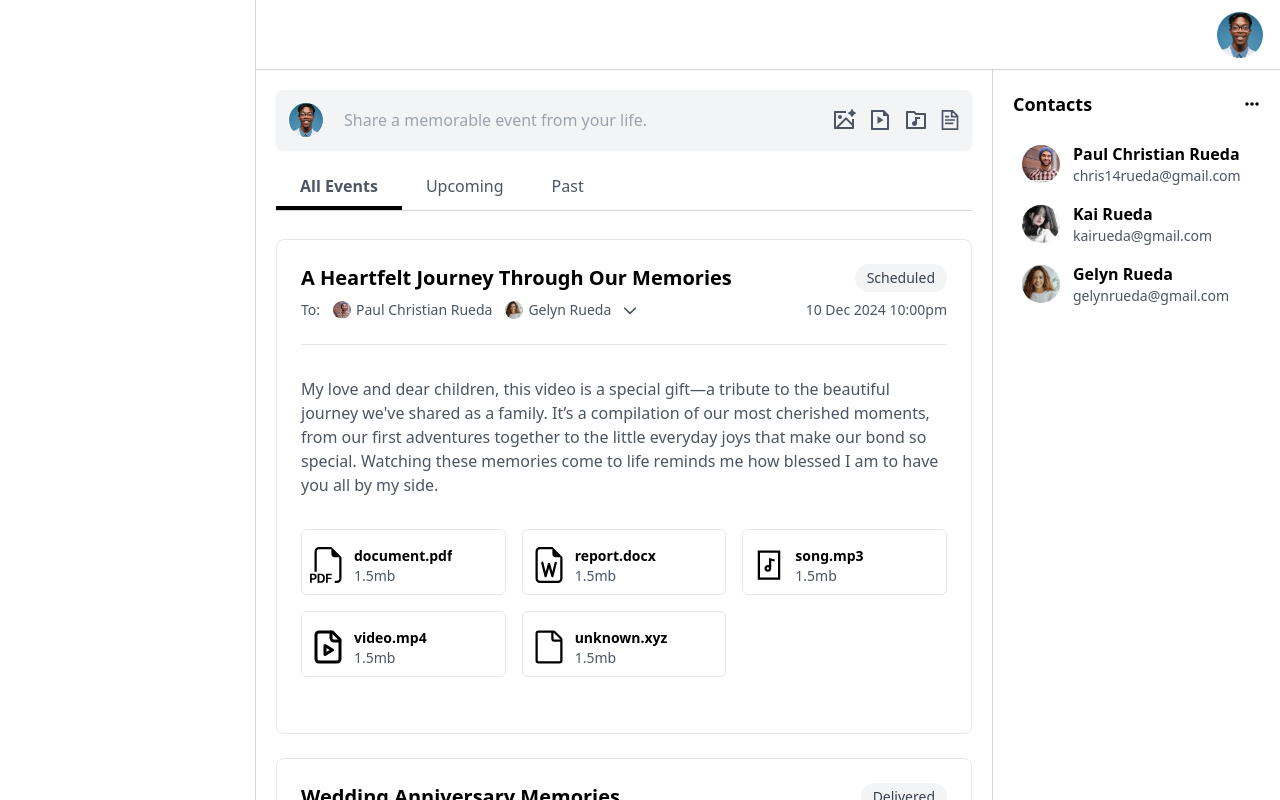
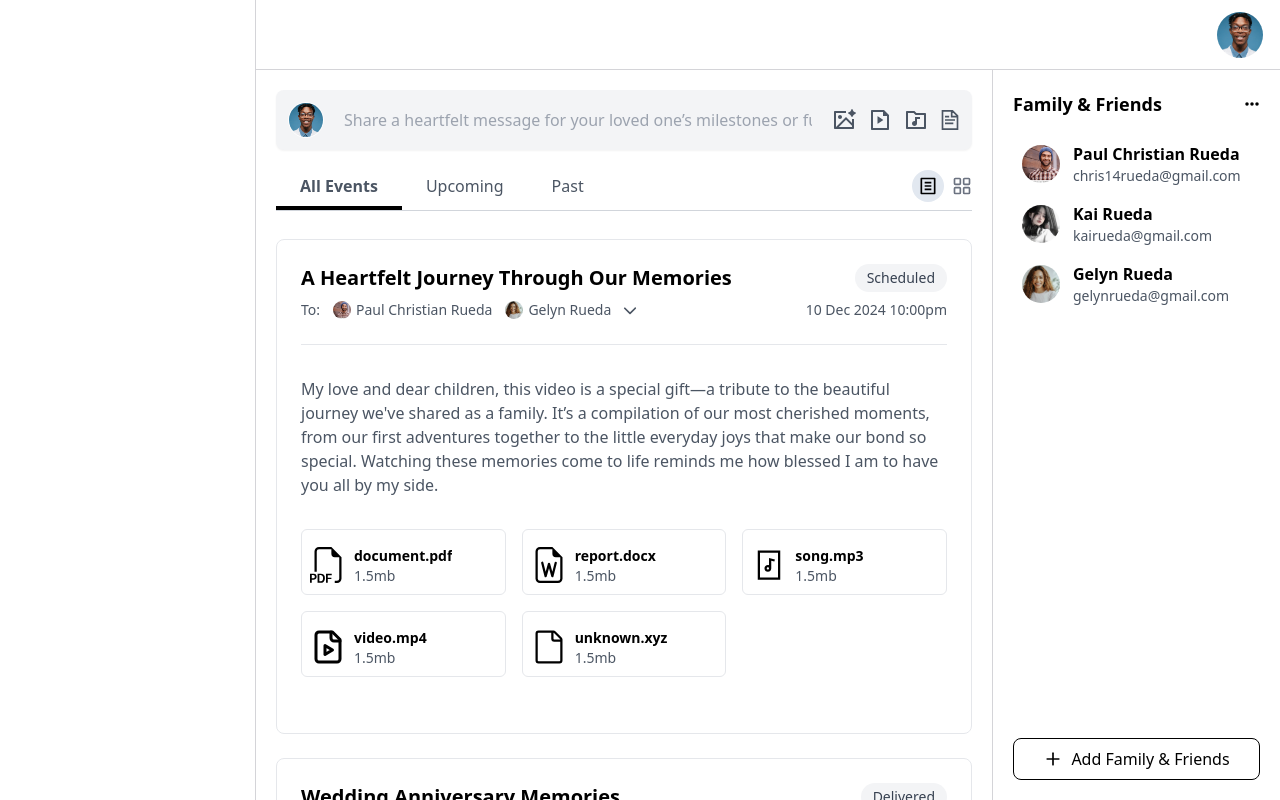
Before and after one commit to nexuslifeline/supabase-playground, a React (Vite) app: page / in a window 1280 px wide. Built offline with nearby package versions, Linux system fonts and the light colour scheme.

Commit message:
add love ones form

```diff
--- /dev/null
+++ b/src/components/ContactForm/ContactForm.jsx
@@ -0,0 +1,76 @@
+import { useState } from "react";
+import Tabs from "@components/Tabs/Tabs";
+import UserPhoto from "@components/UserPhoto/UserPhoto";
+import ProfilePhoto from "@assets/profile.jpeg";
+import { RiImageAiLine } from "react-icons/ri";
+import { RiFileVideoLine } from "react-icons/ri";
+import { RiFolderMusicLine } from "react-icons/ri";
+import { GrDocumentText } from "react-icons/gr";
+
+const ContactForm = () => {
+  const [attachments, setAttachments] = useState({
+    photo: null,
+    video: null,
+    audio: null
+  });
+
+  const handleFileChange = (type, event) => {
+    setAttachments({ ...attachments, [type]: event.target.files[0] });
+  };
+
+  return (
+    <div className="mx-auto bg-white">
+      <div className="mt-4 space-y-2">
+        {/* Title Input */}
+        <label className="block text-sm font-medium text-gray-900">Name</label>
+        <input
+          type="text"
+          name="title"
+          placeholder="Name"
+          className="w-full p-2 text-gray-700 bg-gray-100 border rounded-lg focus:outline-none focus:ring-2 focus:ring-blue-500"
+        />
+
+        <label className="block text-sm font-medium text-gray-900">Email</label>
+        <input
+          type="text"
+          name="title"
+          placeholder="Email"
+          className="w-full p-2 text-gray-700 bg-gray-100 border rounded-lg focus:outline-none focus:ring-2 focus:ring-blue-500"
+        />
+
+        {/* Recipient Selection */}
+        <label className="block text-sm font-medium text-gray-900">
+          Relation
+        </label>
+        <select
+          name="relation"
+          className="w-full p-2 text-gray-700 bg-gray-100 border rounded-lg focus:outline-none focus:ring-2 focus:ring-blue-500"
+        >
+          <option>Spouse</option>
+          <option>Child</option>
+          <option>Sibling</option>
+          <option>Other</option>
+        </select>
+
+        {/* Date Input */}
+        <label className="block text-sm font-medium text-gray-900">
+          Birthday
+        </label>
+        <input
+          type="date"
+          name="date"
+          className="w-full p-2 text-gray-700 bg-gray-100 border rounded-lg focus:outline-none focus:ring-2 focus:ring-blue-500"
+        />
+      </div>
+
+      {/* Submit Button */}
+      <div className="flex justify-end">
+        <button className="px-5 py-2 mt-4 text-white bg-black rounded-lg ">
+          Create
+        </button>
+      </div>
+    </div>
+  );
+};
+
+export default ContactForm;
--- a/src/components/Modal/Modal.jsx
+++ b/src/components/Modal/Modal.jsx
@@ -12,7 +12,7 @@ export default function Modal({
 
   const sizeClasses = {
     sm: "w-1/4", // Small
-    md: "max-w-[520px] w-full", // Medium (Default)
+    md: "max-w-[500px] w-full", // Medium (Default)
     lg: "w-3/4", // Large
     xl: "w-11/12" // Extra Large
   };
--- a/src/components/RightPane/RightPane.jsx
+++ b/src/components/RightPane/RightPane.jsx
@@ -1,22 +1,47 @@
+import { useState } from "react";
+
 import { FaEllipsis } from "react-icons/fa6";
 
 import ProfilePhoto from "@assets/profile-boy-1.webp";
 import ProfilePhoto1 from "@assets/profile-girl-1.jpeg";
 import ProfilePhoto2 from "@assets/profile-girl-2.jpeg";
 import UserPhoto from "@components/UserPhoto/UserPhoto";
+import Modal from "@/components/Modal/Modal";
+import ContactForm from "@/components/ContactForm/ContactForm";
+
+import { FiPlus } from "react-icons/fi";
 
 const RightPane = () => {
+  const [isOpen, setIsOpen] = useState(false);
+
+  const handleAddContact = () => {
+    setIsOpen(true);
+  };
+
   return (
+    <>
+      <Modal
+        title="Add Family & Friends"
+        description="Add loved ones to send messages on life milestones or future dates."
+        isOpen={isOpen}
+        onClose={() => setIsOpen(false)}
+      >
+        <ContactForm />
+      </Modal>
       <div className="flex-col items-start hidden h-full gap-4 p-5 border-l min-w-72 border-zinc-300 md:inline-flex">
         <div className="flex items-center w-full">
-        <span className="text-lg font-semibold">Contacts</span>
+          <span className="text-lg font-semibold">Family & Friends</span>
           <button className="ml-auto cursor-pointer">
             <FaEllipsis />
           </button>
         </div>
-      <div className="w-full">
+        <div className="flex-grow w-full">
           <div className="flex items-center gap-3 p-2 rounded-md cursor-pointer hover:bg-gray-200">
-          <UserPhoto src={ProfilePhoto} size="h-10 w-10" className="relative" />
+            <UserPhoto
+              src={ProfilePhoto}
+              size="h-10 w-10"
+              className="relative"
+            />
             <div className="flex flex-col">
               <span className="text-base font-semibold">
                 Paul Christian Rueda
@@ -47,11 +72,24 @@ const RightPane = () => {
             />
             <div className="flex flex-col">
               <span className="text-base font-semibold">Gelyn Rueda</span>
-            <span className="text-sm text-gray-600">gelynrueda@gmail.com</span>
+              <span className="text-sm text-gray-600">
+                gelynrueda@gmail.com
+              </span>
             </div>
           </div>
         </div>
+
+        <div className="flex justify-end w-full mt-auto">
+          <button
+            onClick={handleAddContact}
+            className="inline-flex items-center justify-center w-full px-5 py-2 mt-4 text-black border border-black rounded-lg hover:bg-black hover:text-white"
+          >
+            <FiPlus className="mr-2 min-w-5 min-h-5" />
+            <span>Add Family & Friends</span>
+          </button>
         </div>
+      </div>
+    </>
   );
 };
 
--- a/src/components/ShareInput/ShareInput.jsx
+++ b/src/components/ShareInput/ShareInput.jsx
@@ -11,7 +11,7 @@ export default function ShareInput({ onShare }) {
       <UserPhoto src={ProfilePhoto} size="h-9 w-9" />
       <input
         type="text"
-        placeholder="Share a memorable event from your life."
+        placeholder="Share a heartfelt message for your loved one’s milestones or future events."
         className="flex-1 px-5 text-gray-700 placeholder-gray-400 bg-transparent focus:outline-none"
         onFocus={onShare}
       />
--- a/src/components/Tabs/Tabs.jsx
+++ b/src/components/Tabs/Tabs.jsx
@@ -1,11 +1,11 @@
 import { useState } from "react";
 
-export default function Tabs({ tabs }) {
+export default function Tabs({ tabs, children }) {
   const [activeTab, setActiveTab] = useState(0);
 
   return (
-    <div className="w-full my-3 border-b border-gray-300">
-      <div className="flex">
+    <div className="flex w-full my-3 border-b border-gray-300">
+      <div className="flex flex-grow">
         {tabs.map((tab, index) => (
           <button
             key={index}
@@ -21,6 +21,7 @@ export default function Tabs({ tabs }) {
           </button>
         ))}
       </div>
+      <div className="flex flex-grow-0">{children}</div>
     </div>
   );
 }
--- a/src/components/Timeline/Timeline.jsx
+++ b/src/components/Timeline/Timeline.jsx
@@ -5,6 +5,9 @@ import Tabs from "@components/Tabs/Tabs";
 import Modal from "@/components/Modal/Modal";
 import ShareEventForm from "@/components/ShareEventForm/ShareEventForm";
 import Memory from "@/components/Memory/Memory";
+
+import { LuLayoutGrid } from "react-icons/lu";
+import { RiFileListLine } from "react-icons/ri";
 
 const events = [
   {
@@ -82,7 +85,16 @@ function Timeline() {
         <ShareEventForm />
       </Modal>
       <ShareInput onShare={handleShare} />
-      <Tabs tabs={["All Events", "Upcoming", "Past"]} />
+      <Tabs tabs={["All Events", "Upcoming", "Past"]}>
+        <div className="flex items-center gap-2">
+          <button className="p-1.5 rounded-full bg-slate-200">
+            <RiFileListLine className="w-5 h-5 text-black hover:text-black" />
+          </button>
+          <button>
+            <LuLayoutGrid className="w-5 h-5 text-gray-500 hover:text-black" />
+          </button>
+        </div>
+      </Tabs>
 
       <div className="py-4 space-y-6">
         {events.map(data => (
```
Lines whose indentation alone changed are shown as unchanged.
